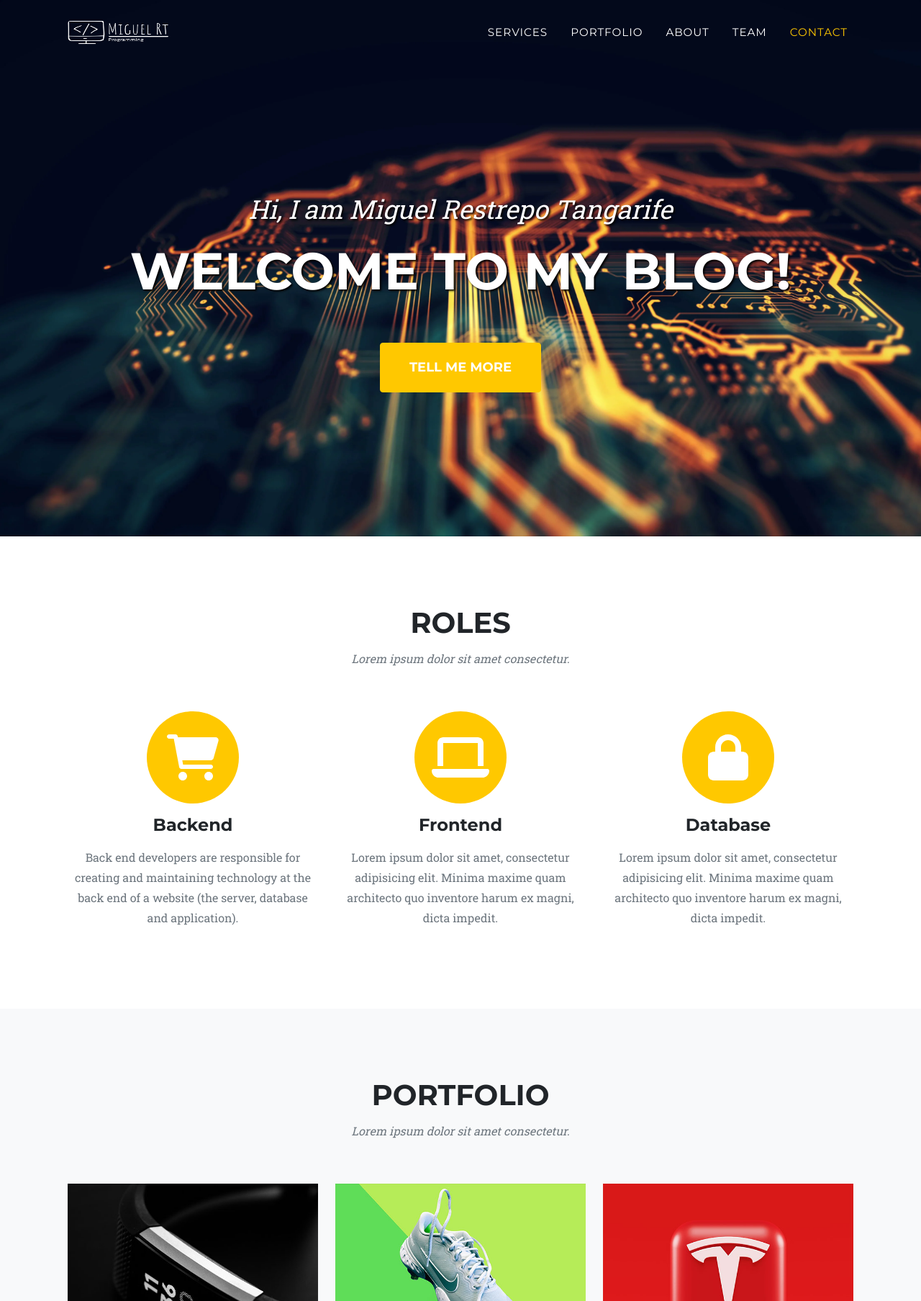
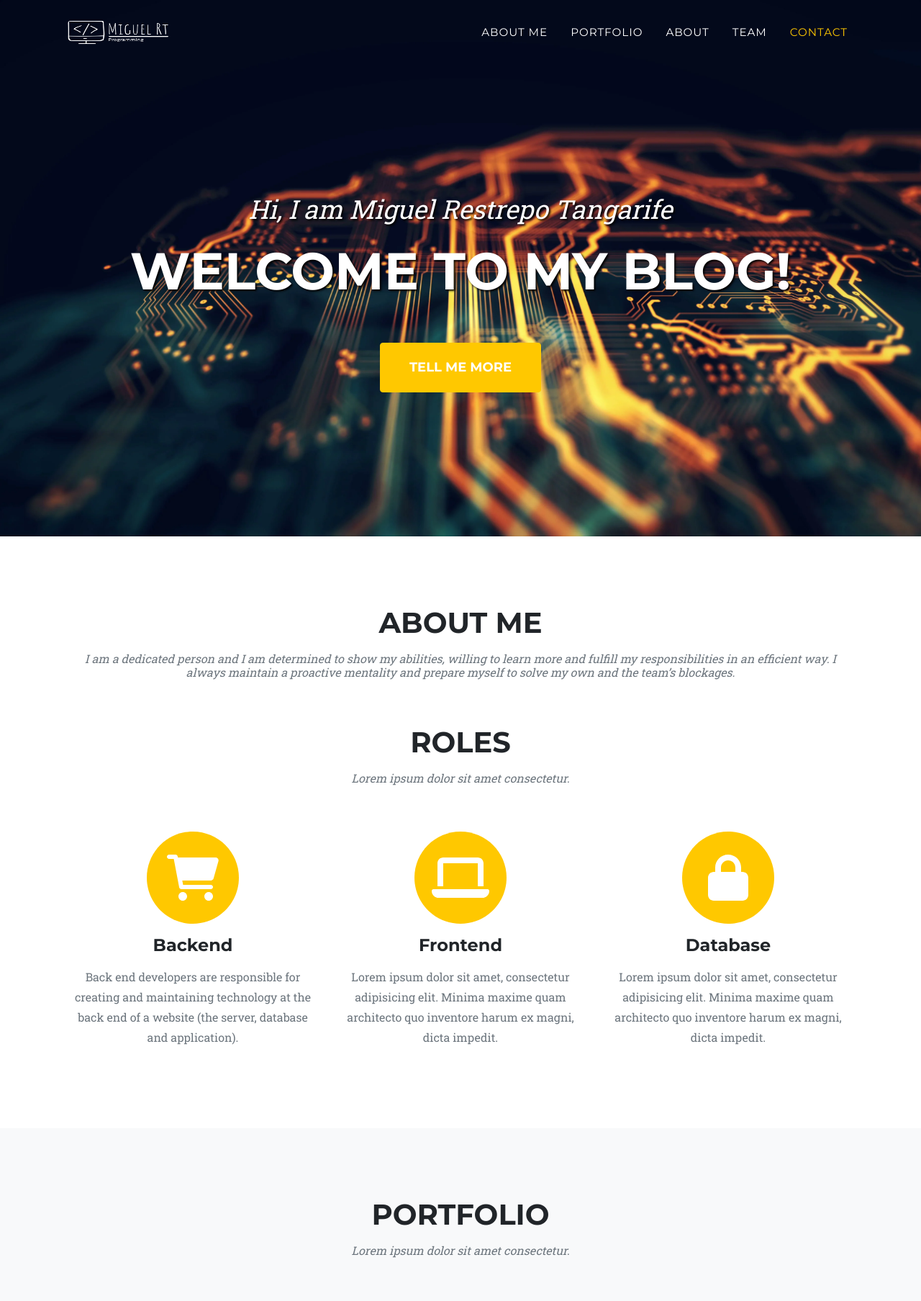
Before and after one commit to Mirestrepot/mysite_web, a Django app: page / in a window 1280 px wide. Shown: the top 1807 px of the page at 72% size. Run offline with Django 4.2, Linux system fonts and the light colour scheme; some libraries are stand-ins or nearby versions.

Commit message:
changes redirect link

```diff
--- a/home/templates/index.html
+++ b/home/templates/index.html
@@ -35,7 +35,7 @@
                 </button>
                 <div class="collapse navbar-collapse" id="navbarResponsive">
                     <ul class="navbar-nav text-uppercase ms-auto py-4 py-lg-0">
-                        <li class="nav-item"><a class="nav-link" href="#services">Services</a></li>
+                        <li class="nav-item"><a class="nav-link" href="#about-me">About Me</a></li>
                         <li class="nav-item"><a class="nav-link" href="#portfolio">Portfolio</a></li>
                         <li class="nav-item"><a class="nav-link" href="#about">About</a></li>
                         <li class="nav-item"><a class="nav-link" href="#team">Team</a></li>
@@ -49,13 +49,20 @@
             <div class="container">
                 <div class="masthead-subheading">Hi, I am Miguel Restrepo Tangarife</div>
                 <div class="masthead-heading text-uppercase">Welcome To My Blog!</div>
-                <a class="btn btn-primary btn-xl text-uppercase" href="#services">Tell Me More</a>
+                <a class="btn btn-primary btn-xl text-uppercase" href="#about-me">Tell Me More</a>
             </div>
         </header>
         <!-- Services-->
-        <section class="page-section" id="services">
+        <section class="page-section" id="about-me">
             <div class="container">
                 <div class="text-center">
+                    <h2 class="section-heading text-uppercase">About Me</h2>
+                    <h3 class="section-subheading text-muted">I am a dedicated person and I am determined
+                        to show my abilities, willing to learn more and
+                        fulfill my responsibilities in an efficient way. I
+                        always maintain a proactive mentality and
+                        prepare myself to solve my own and the
+                        team’s blockages.</h3>
                     <h2 class="section-heading text-uppercase">Roles</h2>
                     <h3 class="section-subheading text-muted">Lorem ipsum dolor sit amet consectetur.</h3>
                 </div>
```
